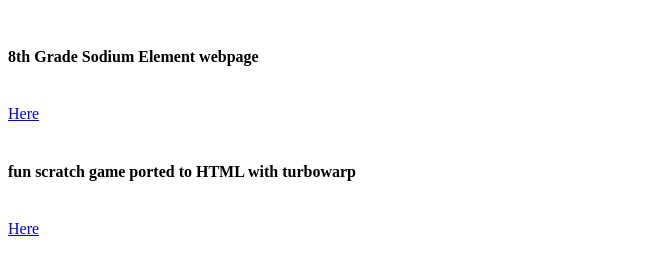
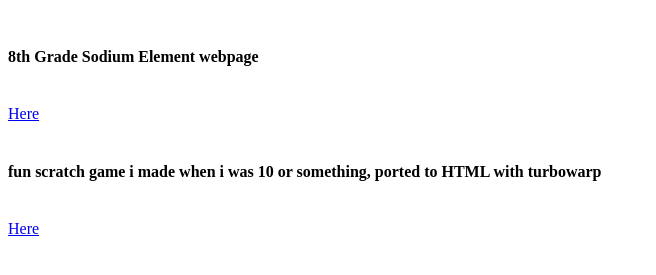
Before and after one commit to kp53562/kp53562.github.io, a plain HTML site: page index.html in a window 1280 px wide. Shown: the part 97-372 px from the top of the page, without its empty margins (0-656 px from the left). Drawn offline with Linux system fonts and the light colour scheme.

Commit message:
you'll never know what I did... unless you check the file...

```diff
--- a/index.html
+++ b/index.html
@@ -17,7 +17,7 @@
   <h4>8th Grade Sodium Element webpage</h4><br>
   <a href="https://kp53562.github.io/Sci-SodiumElement">Here</a>
   <br><br>
-  <h4>fun scratch game ported to HTML with turbowarp</h4><br>
+  <h4>fun scratch game i made when i was 10 or something, ported to HTML with turbowarp</h4><br>
   <a href="https://kp53562.github.io/thefunnygame1000">Here</a>
 </body>
 </html>
```
